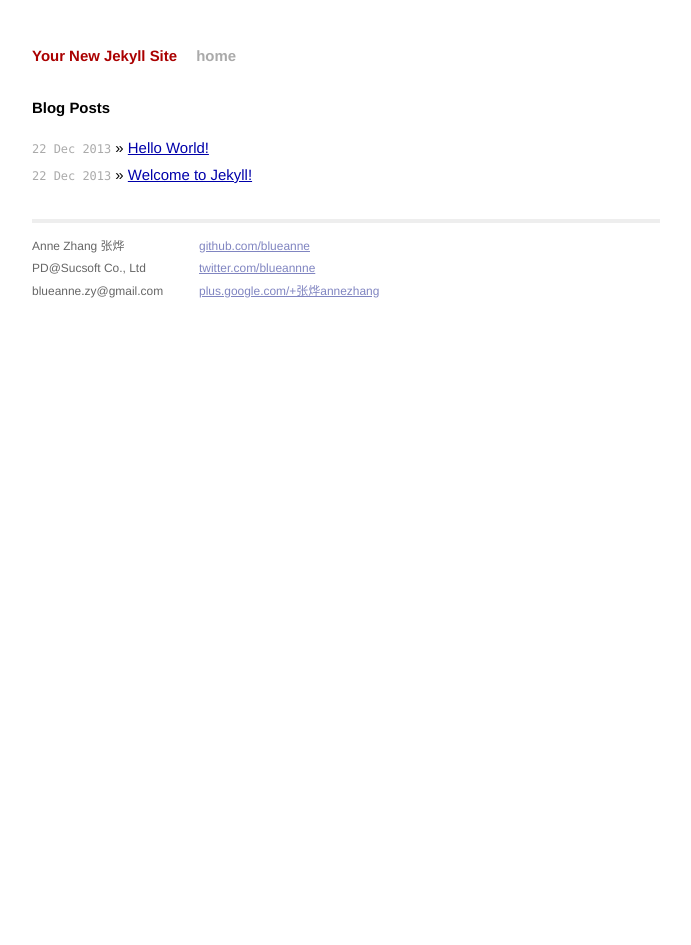
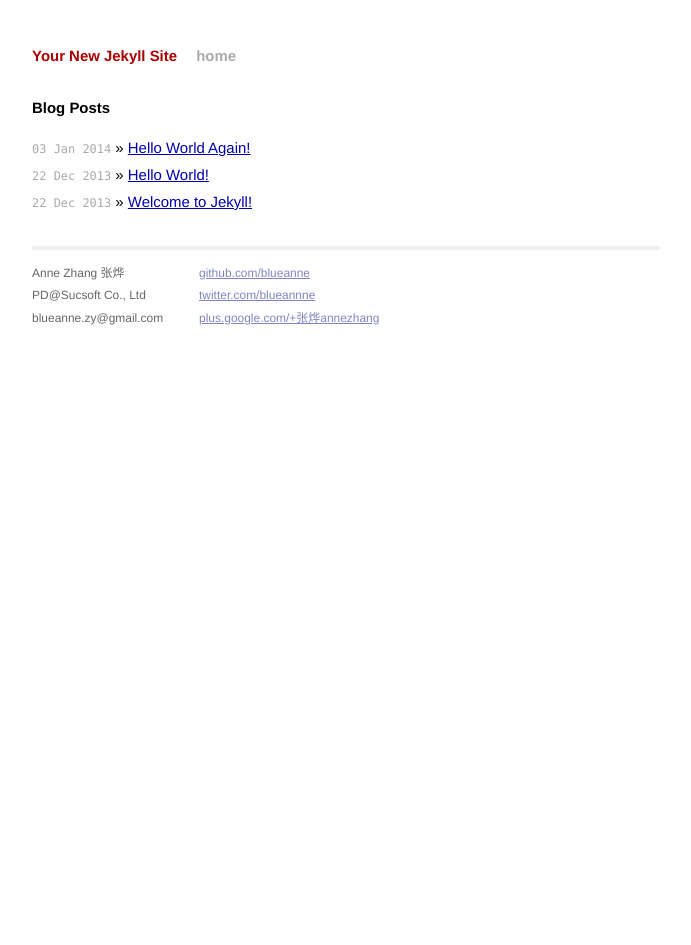
Before and after one commit to blueanne/blueanne.github.io, a Jekyll site: the page built from index.html, in a window 1280 px wide. Shown: the whole page, without its empty margins (294-985 px from the left). Built offline with Jekyll 4.4.1, drawn with Linux system fonts in a browser that asks for light colours; Markdown is read by kramdown in place of the engine named in the settings.

Commit message:
add a future post "Hello world again"

```diff
--- a/_config.yml
+++ b/_config.yml
@@ -1,3 +1,4 @@
 name: Your New Jekyll Site
 markdown: redcarpet
 pygments: true
+#future: false
--- /dev/null
+++ b/_posts/2014-01-03-hello-world-again.md
@@ -0,0 +1,8 @@
+---
+layout: post
+title:  "Hello World Again!"
+date:   2014-01-03 20:11:10
+categories:
+---
+
+hahaha
```
Also changed, not shown: _posts/2013-12-22-hello-world.md (+1 -0 lines).
